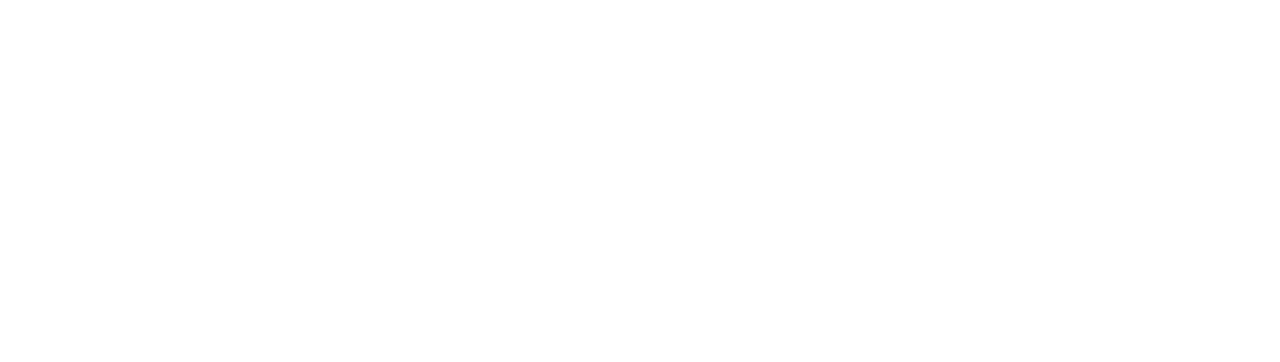
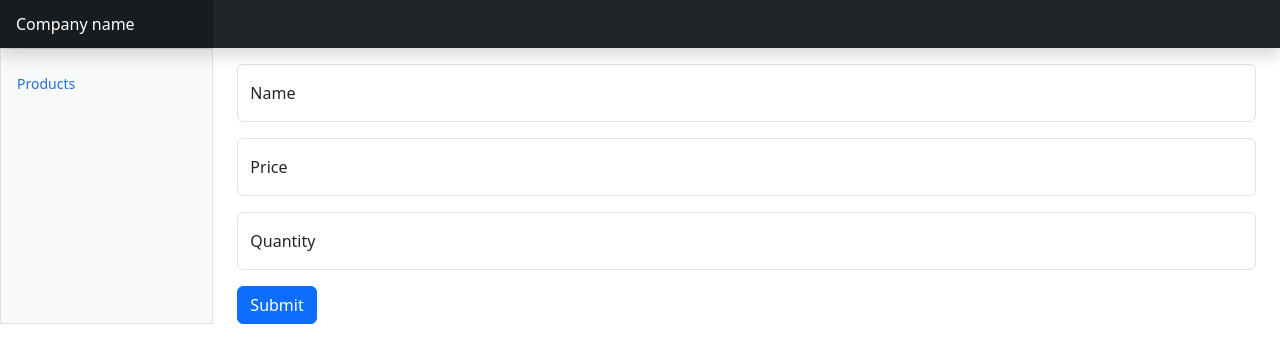
Before and after one commit to yanliu1111/microservices-fastapi-fullStack-app, a React (Vite) app in the folder frontend/: page /create in a window 1280 px wide. Before the commit this address had no page. Shown: the top 362 px of the page. Built offline with nearby package versions, Linux system fonts and the light colour scheme.

Commit message:
feat: set productCreate route

```diff
--- a/frontend/src/App.tsx
+++ b/frontend/src/App.tsx
@@ -1,10 +1,12 @@
 import Products from "./components/products";
 import { BrowserRouter, Routes, Route } from "react-router-dom";
+import { ProductsCreate } from "./components/ProductsCreate";
 function App() {
   return (
     <BrowserRouter>
       <Routes>
         <Route path="/" element={<Products />} />
+        <Route path="/create" element={<ProductsCreate />} />
       </Routes>
     </BrowserRouter>
   );
--- /dev/null
+++ b/frontend/src/components/ProductsCreate.tsx
@@ -0,0 +1,65 @@
+import { useState } from "react";
+import { useNavigate } from "react-router-dom";
+import Wrapper from "./Wrapper";
+
+export const ProductsCreate = () => {
+  const [name, setName] = useState("");
+  const [price, setPrice] = useState(0);
+  const [quantity, setQuantity] = useState(0);
+  const navigate = useNavigate();
+
+  const submit = async (e: React.FormEvent) => {
+    e.preventDefault(); // prevent the default behaviour, empty form submission
+    await fetch("/api/products", {
+      method: "POST",
+      headers: { "Content-Type": "application/json" },
+      body: JSON.stringify({
+        name,
+        price,
+        quantity,
+      }),
+    });
+    await navigate(-1); // redirect to the previous page
+  };
+
+  return (
+    <Wrapper>
+      <form className="mt-3" onSubmit={submit}>
+        <div className="form-floating pb-3">
+          <input
+            type="text"
+            className="form-control"
+            id="name"
+            placeholder="Name"
+            onChange={(e) => setName(e.target.value)}
+          />
+          <label htmlFor="name">Name</label>
+        </div>
+        <div className="form-floating pb-3">
+          <input
+            type="number"
+            className="form-control"
+            id="price"
+            placeholder="Price"
+            onChange={(e) => setPrice(parseFloat(e.target.value))}
+          />
+          <label htmlFor="price">Price</label>
+        </div>
+        <div className="form-floating pb-3">
+          <input
+            type="number"
+            className="form-control"
+            id="quantity"
+            placeholder="Quantity"
+            onChange={(e) => setQuantity(parseInt(e.target.value))}
+          />
+          <label htmlFor="quantity">Quantity</label>
+        </div>
+
+        <button className="btn btn-primary" type="submit">
+          Submit
+        </button>
+      </form>
+    </Wrapper>
+  );
+};
```
